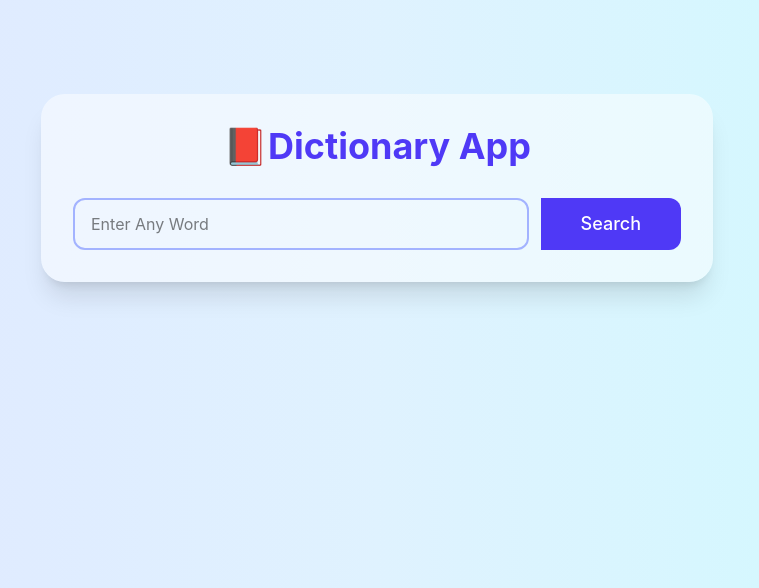
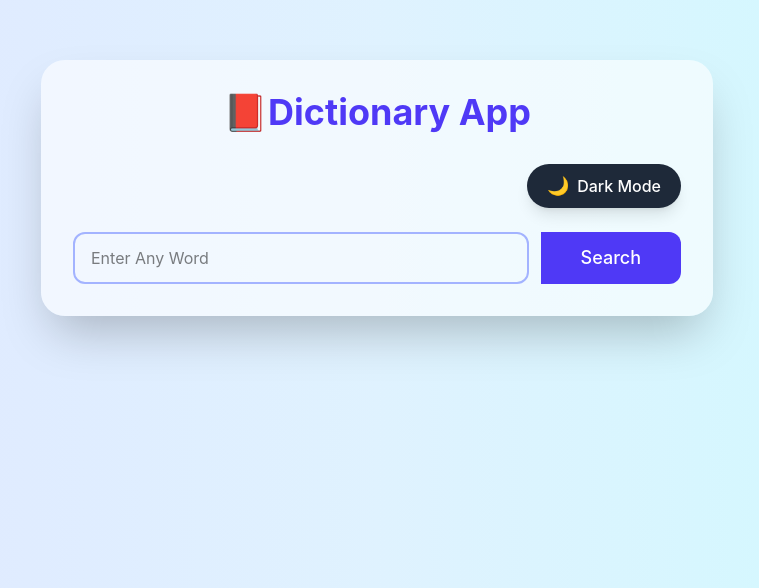
Before and after one commit to shudhanshubhadouriya37/Dictionary, a React (Vite) app: page / in a window 1280 px wide. Shown: the part 212-800 px from the top of the page, without its empty margins (263-1022 px from the left). Built offline with nearby package versions, Linux system fonts and the light colour scheme.

Commit message:
Updating features

```diff
--- a/src/components/Dictionary.jsx
+++ b/src/components/Dictionary.jsx
@@ -6,6 +6,7 @@ const Dictionary = () => {
   const [loading, setLoading] = useState(false);
   const [error, setError] = useState("");
   const [wordData, setWordData] = useState(null);
+  const [darkMode, setDarkMode] = useState(false);
 
   const searchWord = async () => {
     try {
@@ -27,14 +28,49 @@ const Dictionary = () => {
       setLoading(false);
     }
   };
+  const synonyms = wordData
+    ? wordData.meanings.flatMap((meaning) => meaning.synonyms || [])
+    : [];
+
+  const antonyms = wordData
+    ? wordData.meanings.flatMap((meaning) => meaning.antonyms || [])
+    : [];
 
   return (
-    <div className="min-h-screen bg-linear-to-r from-indigo-100 via-sky-100 to-cyan-100 flex justify-center items-center p-5">
-      <div className="bg-white/50 w-full max-w-2xl rounded-3xl p-8 shadow-xl">
-        <h1 className="text-4xl text-center font-bold text-indigo-600 mb-8">
+    <div
+      className={`min-h-screen flex justify-center items-center p-5 transition-all duration-500 ${
+        darkMode
+          ? "bg-gray-900"
+          : "bg-gradient-to-r from-indigo-100 via-sky-100 to-cyan-100"
+      }`}
+    >
+      <div
+        className={`w-full max-w-2xl rounded-3xl p-8 shadow-2xl transition-all duration-500 ${
+          darkMode ? "bg-gray-800 text-white" : "bg-white/60"
+        }`}
+      >
+        <h1
+          className={`text-4xl text-center font-bold mb-8 ${
+            darkMode ? "text-white" : "text-indigo-600"
+          }`}
+        >
           {" "}
           📕Dictionary App{" "}
         </h1>
+        <div className="flex justify-end mb-6">
+          <button
+            onClick={() => setDarkMode(!darkMode)}
+            className={`flex items-center gap-2 px-5 py-2 rounded-full font-medium shadow-lg transition-all duration-300 ${
+              darkMode
+                ? "bg-yellow-400 text-gray-900 hover:bg-yellow-300"
+                : "bg-gray-800 text-white hover:bg-gray-700"
+            }`}
+          >
+            <span className="text-lg">{darkMode ? "☀️" : "🌙"}</span>
+
+            <span>{darkMode ? "Light Mode" : "Dark Mode"}</span>
+          </button>
+        </div>
 
         <div className="flex gap-3">
           <input
@@ -75,10 +111,9 @@ const Dictionary = () => {
             </p>
 
             <div className="mt-5 space-y-3">
-              <div  className="bh-white/70 rounded-xl p-3 flex justify-between">
+              <div className="bh-white/70 rounded-xl p-3 flex justify-between">
                 <span className="font-semibold"> Part Of Speach:</span>
                 <span>{wordData.meanings[0].partOfSpeach}</span>
-
               </div>
 
               <div className="bg-white/70 rounded-xl p-3">
@@ -89,11 +124,32 @@ const Dictionary = () => {
               <div className="bg-white/70 rounded-x1 p-3">
                 <h3 className="font-semibold mb-2"> Example</h3>
                 <p>
-                {wordData.meanings[0].definitions[0].example || "No Example Availabel"}
+                  {wordData.meanings[0].definitions[0].example ||
+                    "No Example Availabel"}
                 </p>
               </div>
+
+              <div className="bg-white/70 rounded-xl p-3 mt-4">
+                <h3 className="font-semibold text-green-600 mb-2">
+                  ✅ Synonyms
+                </h3>
+
+                {synonyms.length > 0 ? (
+                  <div className="flex flex-wrap gap-2">
+                    {synonyms.slice(0, 8).map((item, index) => (
+                      <span
+                        key={index}
+                        className="bg-green-100 text-green-700 px-3 py-1 rounded-full text-sm font-medium"
+                      >
+                        {item}
+                      </span>
+                    ))}
                   </div>
-
+                ) : (
+                  <p className="text-gray-500">No Synonyms Available</p>
+                )}
+              </div>
+            </div>
           </div>
         )}
       </div>
```
Lines whose indentation alone changed are shown as unchanged.
